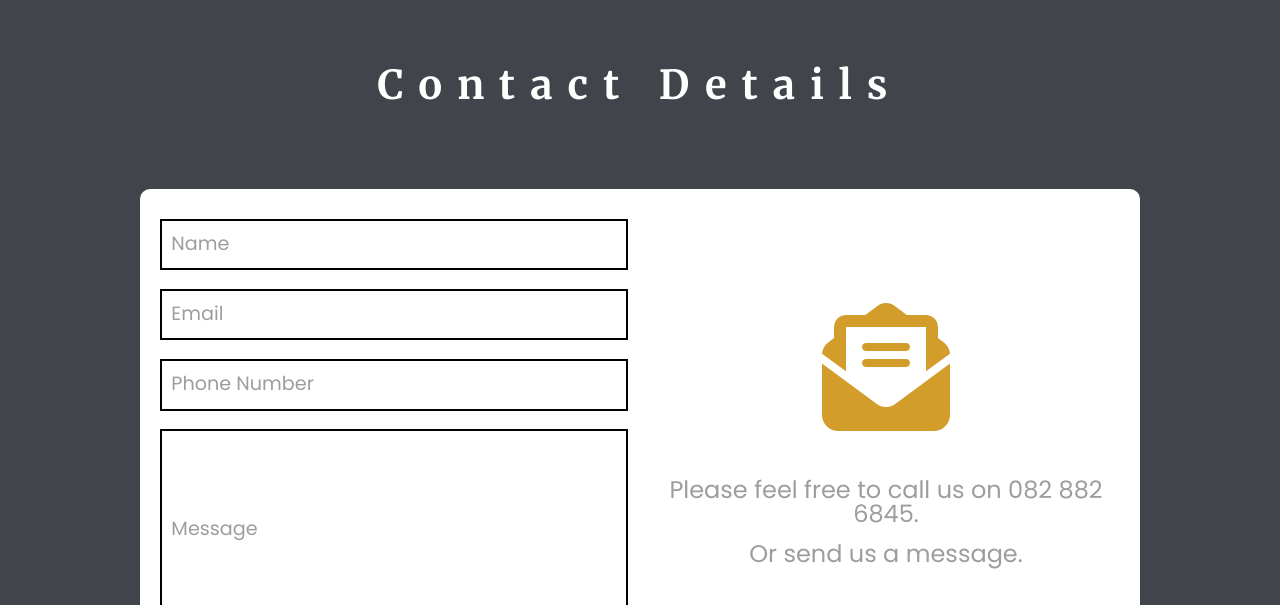
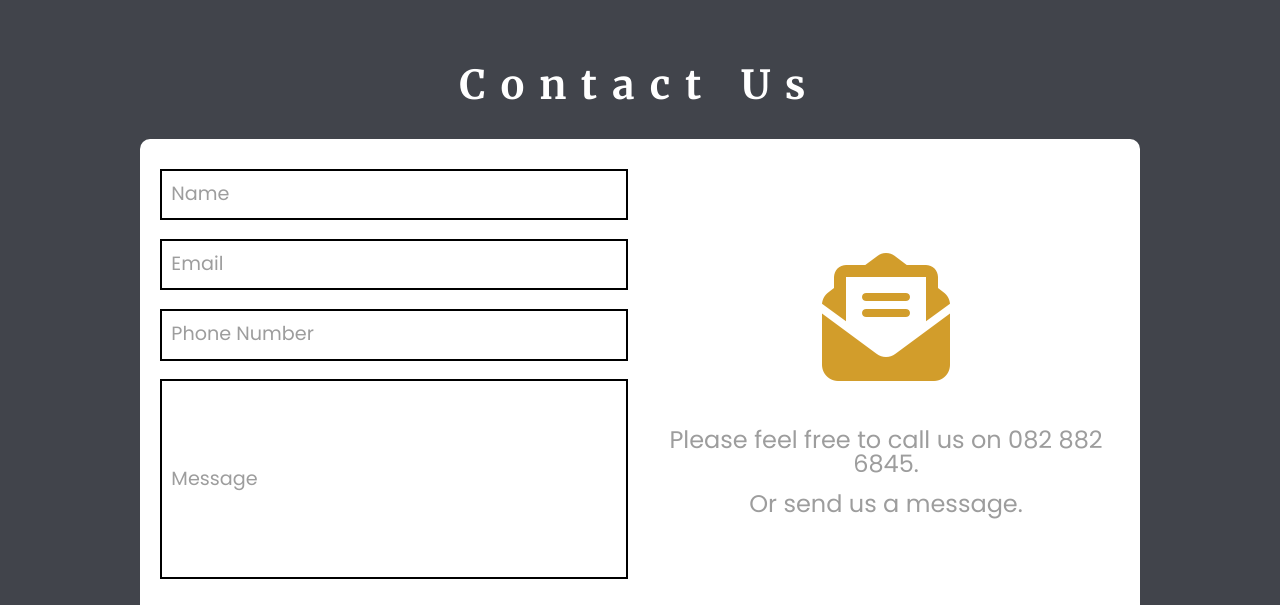
Before and after one commit to Jacquestill/Seantill-Brokers, a plain HTML site: page index.html in a window 1280 px wide. Shown: the part 2290-2895 px from the top of the page. Drawn offline with nearby package versions, Linux system fonts and the light colour scheme.

Commit message:
Fixing contact form

```diff
--- a/css/styles.css
+++ b/css/styles.css
@@ -145,7 +145,6 @@ body {
   font-weight: 700;
   font-size: 2.5rem;
   letter-spacing: 15px;
-  padding-bottom: 3%
 }
 
 .contact-text {
@@ -154,7 +153,7 @@ body {
 }
 
 .contact-form {
-  margin: 5% 0 1%;
+  margin: 3% 0 1%;
   padding: 2%;
   background-color: #ffffff;
   border-radius: 10px;
--- a/index.html
+++ b/index.html
@@ -208,7 +208,7 @@
   <section id="contact">
     <div class="container-fluid">
 
-      <h2 class="contact-heading">Contact Details</h2>
+      <h2 class="contact-heading">Contact Us</h2>
       <form class="contact-form" action="https://formsubmit.co/sean@seantillbrokers.co.za" method="post">
         <div class="row">
           <div class="col-lg-6">
```
